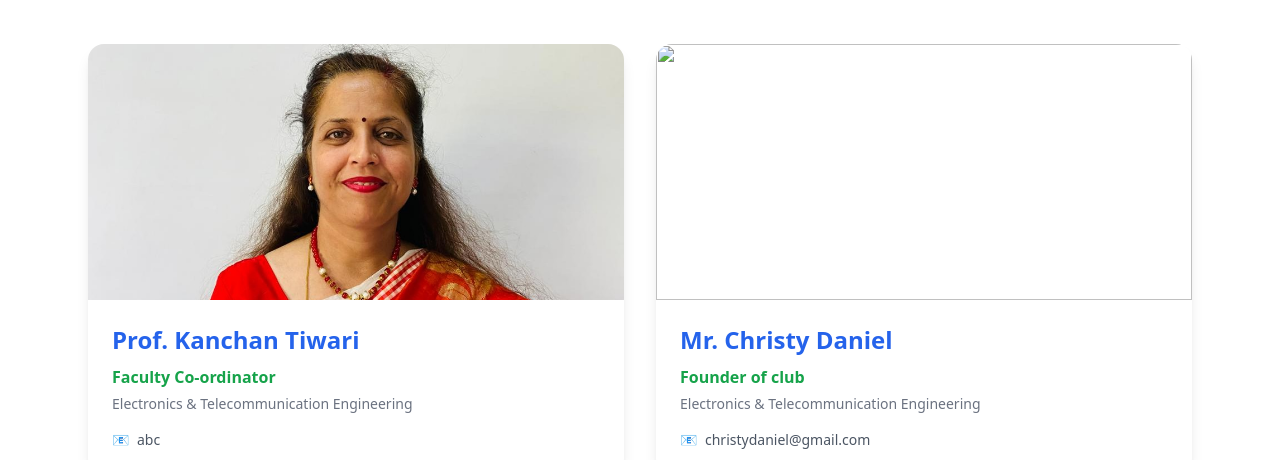
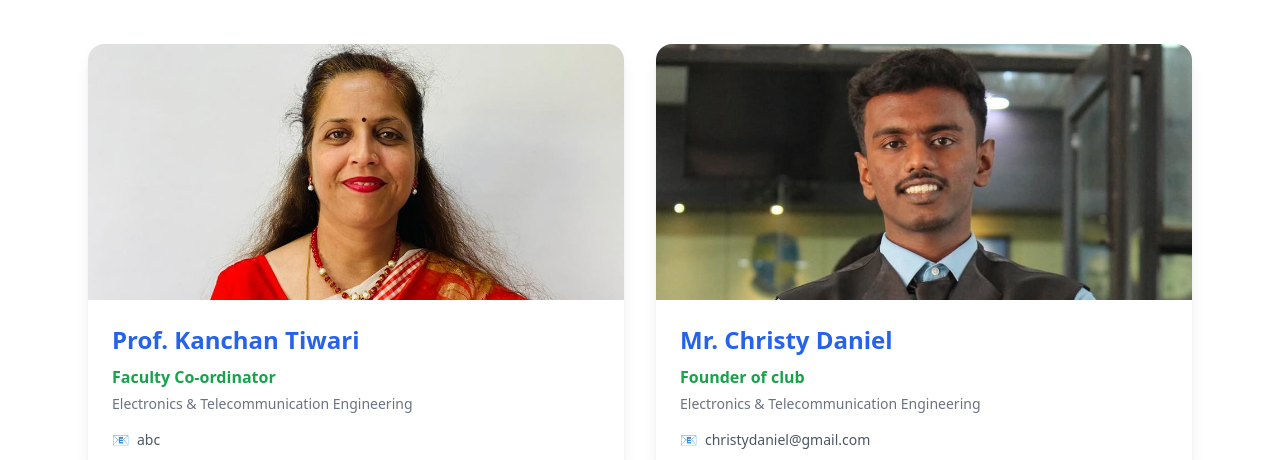
Before and after one commit to TheAvishkar/ECC, a plain HTML site: page team.html in a window 1280 px wide. Shown: the part 340-800 px from the top of the page. Drawn offline with nearby package versions, Linux system fonts and the light colour scheme.

Commit message:
Updated Team File

```diff
--- a/team.html
+++ b/team.html
@@ -92,7 +92,7 @@
                     <!-- Faculty Member 2 -->
                     <div class="bg-white rounded-2xl overflow-hidden shadow-lg hover:shadow-xl hover:transform hover:-translate-y-2 transition-all duration-300 group">
                         <div class="h-64 overflow-hidden">
-                            <img src=Team\Christy.jpg" class="w-full h-full object-cover group-hover:scale-105 transition-transform duration-300">
+                            <img src="Team\Christy.jpg" class="w-full h-full object-cover group-hover:scale-105 transition-transform duration-300">
                         </div>
                         <div class="p-6">
                             <h3 class="text-2xl font-semibold text-primary mb-2">Mr. Christy Daniel</h3>
```
